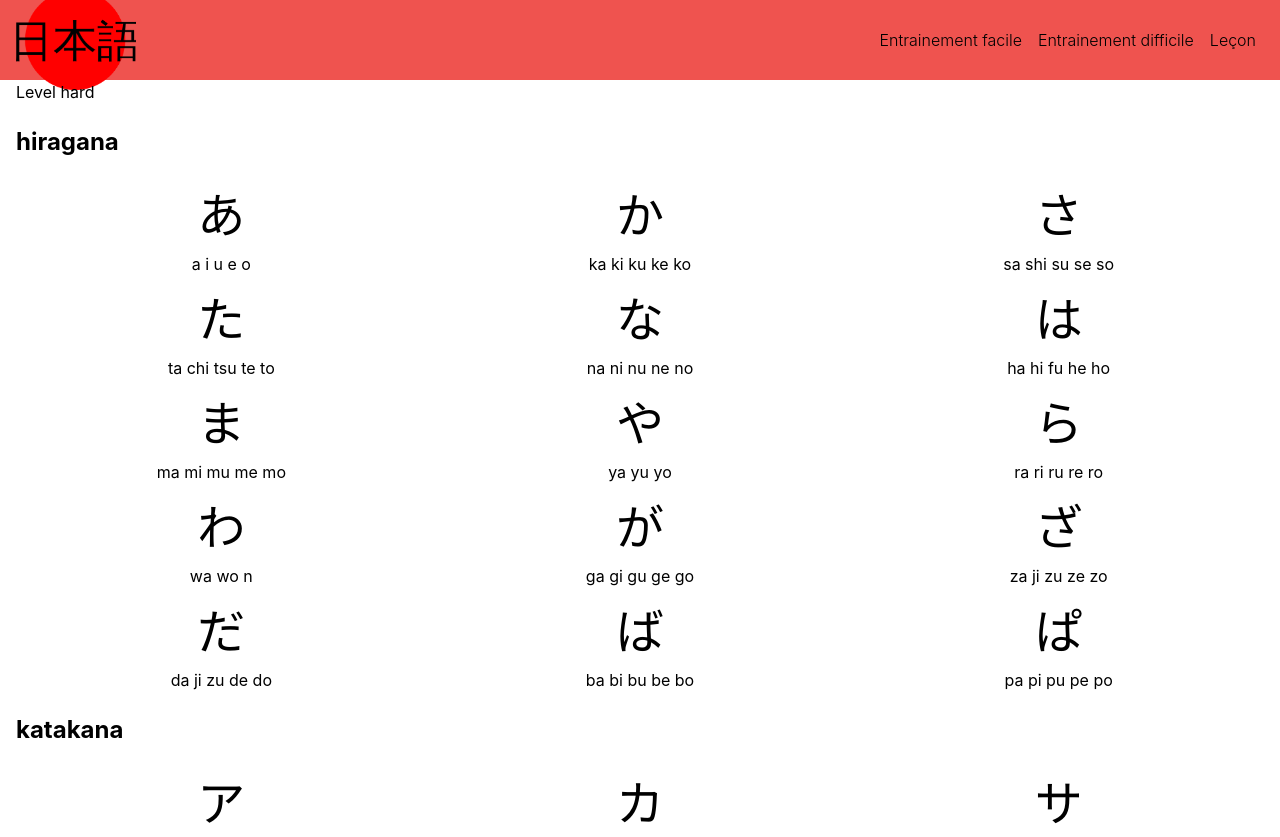
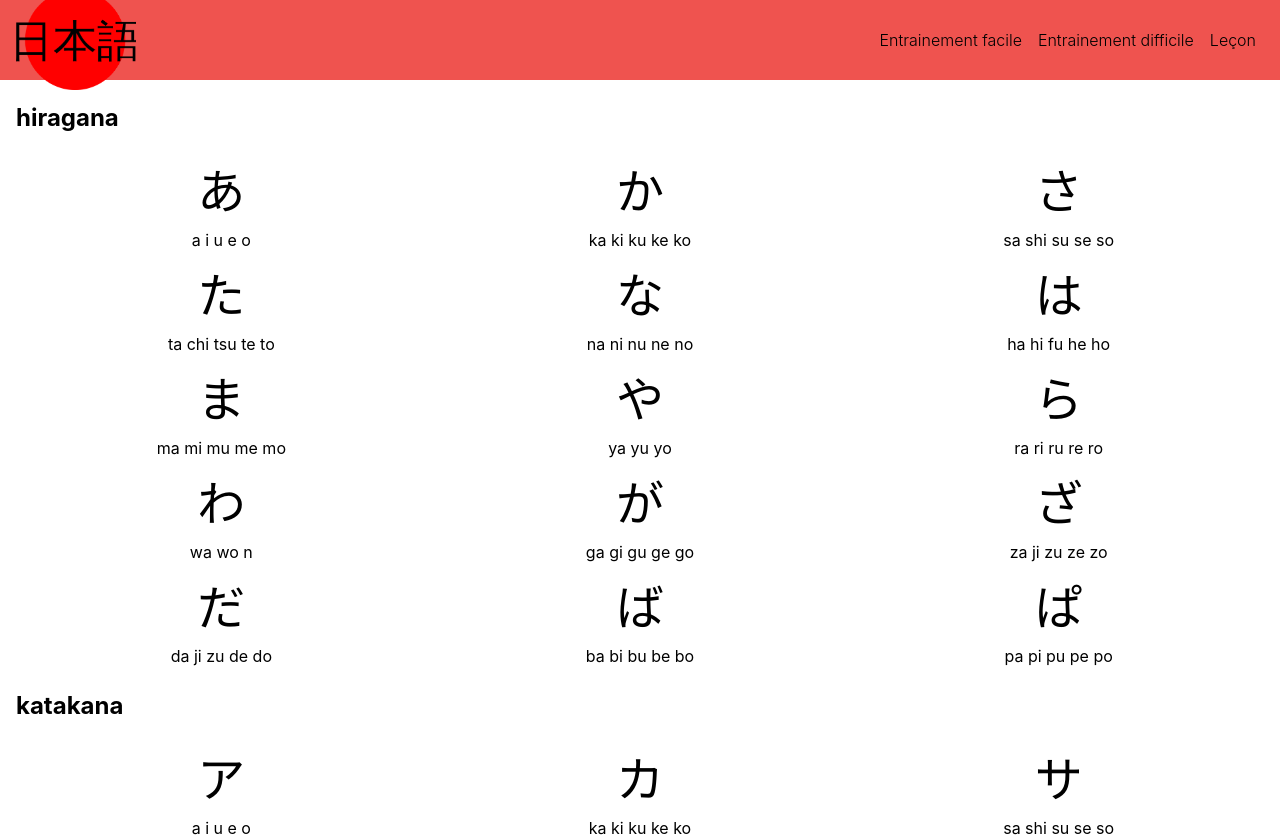
Before and after one commit to croulu/japonese, a React (Vite) app: page /practice in a window 1280 px wide. Shown: the top 837 px of the page. Built offline with nearby package versions, Linux system fonts and the light colour scheme.

Commit message:
add expert on front

```diff
--- a/component/Home/HomeHero.js
+++ b/component/Home/HomeHero.js
@@ -5,13 +5,19 @@ export const HomeHero = ({onLevelLessonChange}) => {
     const history = useHistory();
 
     const handleEasyLevelClick = function () {
-        onLevelLessonChange(true);
+        onLevelLessonChange('easy');
 
         history.push('/practice');
     }
 
     const handleHardLevelClick = function () {
-        onLevelLessonChange(false);
+        onLevelLessonChange('hard');
+
+        history.push('/practice');
+    }
+
+    const handleExpertLevelClick = function () {
+        onLevelLessonChange('expert');
 
         history.push('/practice');
     }
@@ -33,6 +39,9 @@ export const HomeHero = ({onLevelLessonChange}) => {
                     <a onClick={handleHardLevelClick} className="button">Entrainement difficile</a>
                 </div>
                 <div className="page-block-button">
+                    <a onClick={handleExpertLevelClick} className="button">Entrainement expert</a>
+                </div>
+                <div className="page-block-button">
                     <a onClick={handleLessonClick} className="button button-primary">Voir la leçon</a>
                 </div>
             </div>
--- a/component/Learn/PlayItem/PlayItem.js
+++ b/component/Learn/PlayItem/PlayItem.js
@@ -4,7 +4,7 @@ import {PlayKana} from "./PlayKana";
 import {CountdownTimer} from "./CountdownTimer";
 import {Practice} from "../../../domain/Practice";
 
-export const PlayItem = ({onLessonChange, easyLesson, lesson}) => {
+export const PlayItem = ({onLessonChange, levelLessonToPlay, lesson}) => {
 
     const handleOnTimeout = () => {
         const statistiques = "";
@@ -16,7 +16,7 @@ export const PlayItem = ({onLessonChange, easyLesson, lesson}) => {
 
     const createPractice = (lesson) => new Practice(lesson)
 
-    const levelChoosen = easyLesson ? "Level easy" : "Level hard";
+    const levelChoosen = levelLessonToPlay;
 
     // Statistics TODO
 
--- a/component/Learn/PlayMenu/PlayMenu.js
+++ b/component/Learn/PlayMenu/PlayMenu.js
@@ -2,9 +2,9 @@ import React from "react";
 import {GuessAlphabet} from "./GuessAlphabet";
 
 
-export const PlayMenu = ({alphabets, easyLesson, onLessonChange}) => {
+export const PlayMenu = ({alphabets, levelLessonToPlay, onLessonChange}) => {
 
-    const levelChoosen = easyLesson ? "Level easy" : "Level hard";
+    const levelChoosen = levelLessonToPlay;
 
     return(
         <>
--- a/component/Routing.js
+++ b/component/Routing.js
@@ -12,10 +12,10 @@ export const Routing = ({alphabets}) => {
 
     const [alphabet, setAlphabet] = useState("")
     const [lesson, setLesson] = useState("")
-    const [easyLesson, setEasyLesson] = useState("")
+    const [levelLessonToPlay, setLevelLessonToPlay] = useState("")
 
     const handleLesson = (alphabet, lesson, order, alphabetName) => {
-        if (easyLesson) {
+        if (levelLessonToPlay === 'easy') {
             setLesson(lesson);
         } else {
             setAlphabet(alphabet);
@@ -28,7 +28,7 @@ export const Routing = ({alphabets}) => {
     };
 
     const handleLevelLesson = (levelLesson) => {
-        setEasyLesson(levelLesson);
+        setLevelLessonToPlay(levelLesson);
     };
 
     // TODO : practices et non pas practice
@@ -44,21 +44,21 @@ export const Routing = ({alphabets}) => {
     return (
         <Router>
             <Route exact path='/'>
-                <HomeMenu onLevelLessonChange={handleLevelLesson} />
-                <HomeHero onLevelLessonChange={handleLevelLesson} />
+                <HomeMenu onLevelLessonChange={handleLevelLesson}/>
+                <HomeHero onLevelLessonChange={handleLevelLesson}/>
             </Route>
             <Route exact path='/practice'>
                 <HomeMenu/>
                 <PlayMenu
                     alphabets={alphabets}
-                    easyLesson={easyLesson}
+                    levelLessonToPlay={levelLessonToPlay}
                     onLessonChange={handleLesson}/>
             </Route>
             <Route exact path='/play'>
                 <HomeMenu/>
                 <PlayItem
                     onLessonChange={handleLesson}
-                    easyLesson={easyLesson}
+                    levelLessonToPlay={levelLessonToPlay}
                     alphabet={alphabet}
                     lesson={lesson}/>
             </Route>
```
